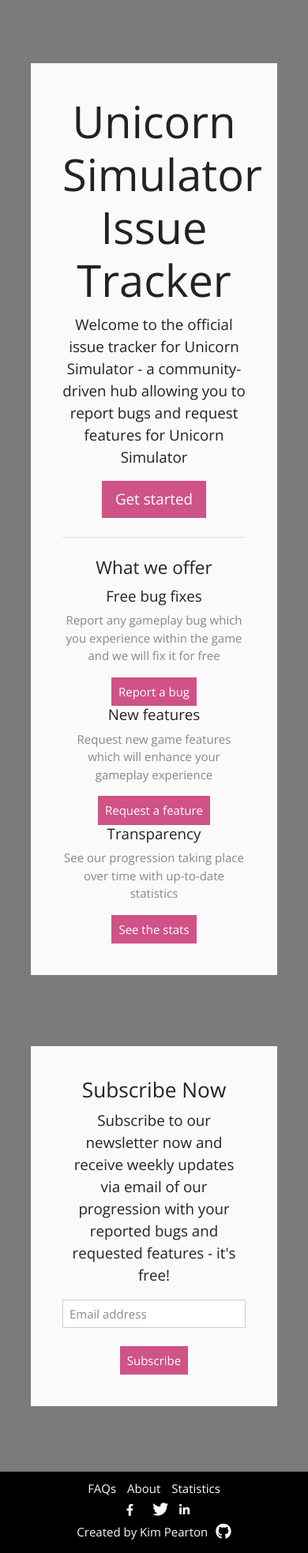
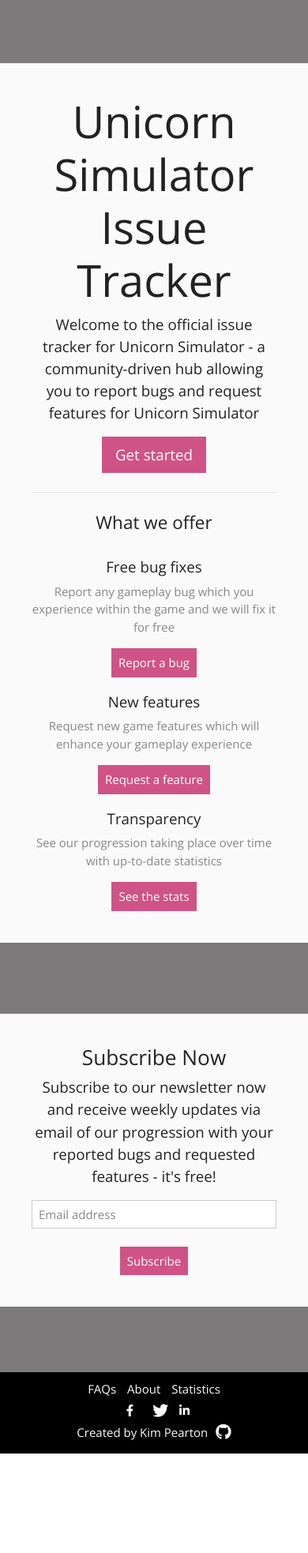
Before and after one commit to kimpea/us-issue-tracker, a Django app: page / in a window 390 px wide. Shown: the part 77-2044 px from the top of the page at 79% size. After the commit the page ends 1918 px from the top, so only its background shows below. Run offline with Django 3.2, Linux system fonts and the light colour scheme; some libraries are stand-ins or nearby versions.

Commit message:
Add media query for 320px by 740px

```diff
--- a/static/css/styles.css
+++ b/static/css/styles.css
@@ -239,3 +239,19 @@ i {
     font-size: 8px;
   }
 }
+
+@media screen and (min-width: 320px) and (max-width: 740px) and (orientation : portrait){
+  .jumbotron {
+    width: 100% !important;
+  }
+  .bug-header {
+    font-size: 20px;
+  }
+
+  .bug-list ul li{
+    font-size: 18px;
+  }
+  .service {
+    margin-top: 20px;
+  }
+}
```
